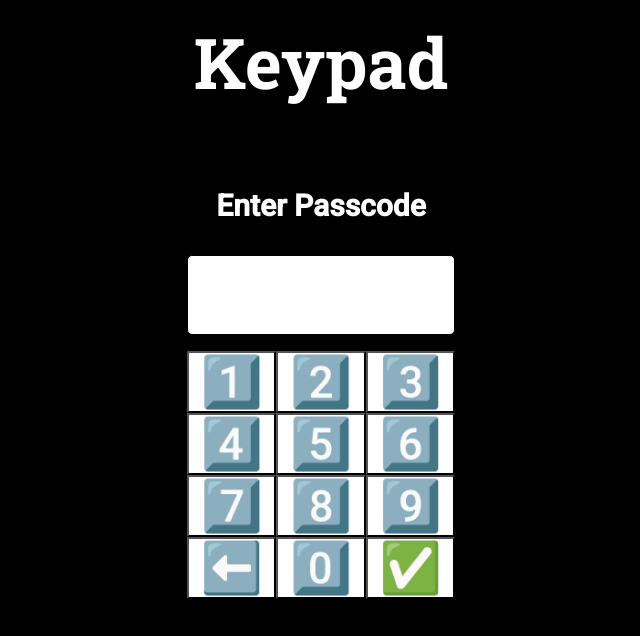
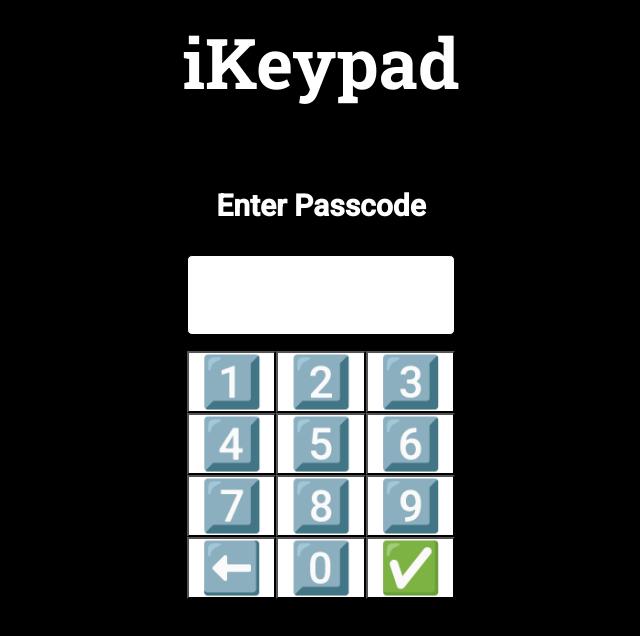
Before and after one commit to stolomeo/iKeypad, a React (Create React App) app: page / in a window 1280 px wide. Shown: the top 636 px of the page, without its empty margins (319-959 px from the left). Built offline with nearby package versions, Linux system fonts and the light colour scheme.

Commit message:
change title & deploy to firebase

```diff
--- a/src/App.js
+++ b/src/App.js
@@ -39,7 +39,7 @@ function App() {
 
   return (
     <>
-      <h1 className="title">Keypad</h1>
+      <h1 className="title">iKeypad</h1>
       <div className="keypad-container">
         <h2 className="accessText">{isAccessGranted}</h2>
         <div className="keypad-screen">
```
Also changed, not shown: firebase.json (added), 1 other file (tests, documents, lock files or other folders).
